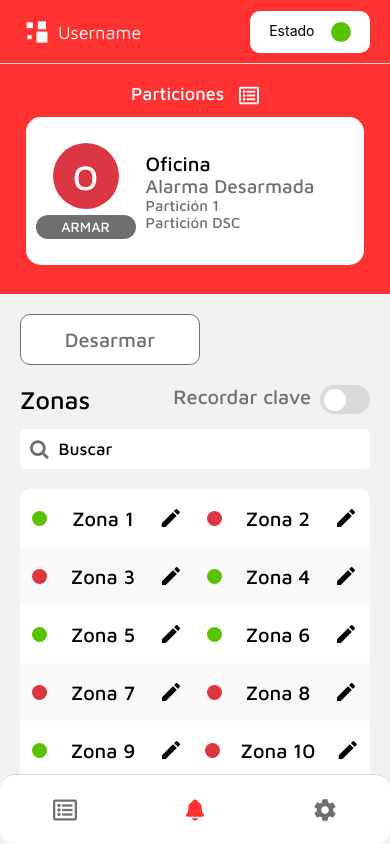
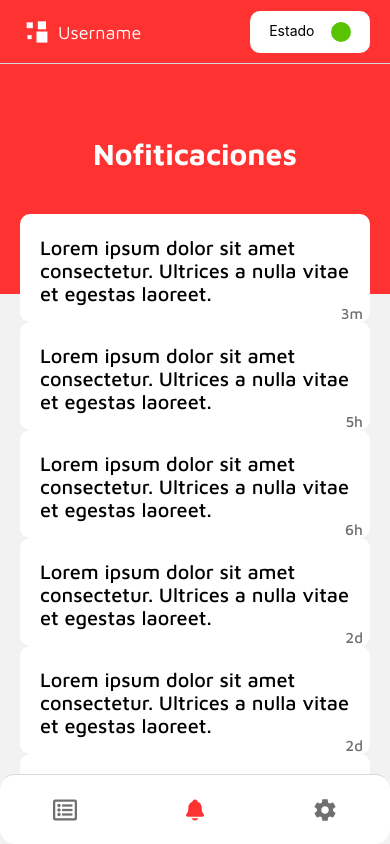
Before and after one commit to ezequielccjl/nano-maqueta, a React Native app: screen /Notificaciones in a window 390 px wide. Built offline with nearby package versions, Linux system fonts and the light colour scheme.

Commit message:
Pantalla Notificaciones

```diff
--- a/Navigation.js
+++ b/Navigation.js
@@ -7,11 +7,9 @@ import { FontAwesome5 } from "@expo/vector-icons";
 import { Ionicons } from "@expo/vector-icons";
 import HeaderMain from "./src/components/cuentas/HeaderCuentas";
 import Estado from "./src/components/estado/Estado";
-import CuentaItem from "./src/components/cuentas/CuentaItem";
 import Particiones from "./src/components/cuentas/particiones";
-import Actividad from "./src/components/actividad/actividad";
 import Ajustes from "./src/components/Ajustes";
-import Cuentas from "./src/components/cuentas/Cuentas";
+import Notificaciones from "./src/components/Notificaciones";
 
 const Tab = createBottomTabNavigator();
 
@@ -43,7 +41,7 @@ const FooterNavigator = () => {
       />
       <Tab.Screen
         name="Notificaciones"
-        component={CuentaItem}
+        component={Notificaciones}
         options={{
           tabBarIcon: ({ color, size }) => (
             <Ionicons name="notifications" size={24} color={color} />
--- a/src/components/Input.tsx
+++ /dev/null
@@ -1,48 +0,0 @@
-import { View, Text, StyleSheet, TextInput } from 'react-native'
-import React from 'react'
-import { FontAwesome } from '@expo/vector-icons';
-import { useFonts } from 'expo-font';
-
-const Input = ({ onFocus = () => { }, ...props }) => {
-
-    const [loaded] = useFonts({
-        MavenProBold: require("../../assets/fonts/MavenPro-Bold.ttf"),
-        MavenProRegular: require("../../assets/fonts/MavenPro-Regular.ttf"),
-        MavenProMedium: require("../../assets/fonts/MavenPro-Medium.ttf"),
-        MavenProSemiBold: require("../../assets/fonts/MavenPro-SemiBold.ttf"),
-    });
-
-    return (
-        <View style={styles.container}>
-            <FontAwesome name="search" size={20} color="#6F6F6F" />
-            <TextInput
-                autoCorrect={false}
-                onFocus={() => {
-                    onFocus()
-                }}
-                {...props}
-                style={styles.input}
-            />
-
-        </View>
-    )
-}
-
-const styles = StyleSheet.create({
-    container: {
-        backgroundColor: '#FFFFFF',
-        height: 40,
-        flexDirection: 'row',
-        alignItems: 'center',
-        borderRadius: 5,
-        paddingLeft: 10
-    },
-    input: {
-        flex: 1,
-        fontSize: 17,
-        marginLeft: 10,
-        fontFamily: 'MavenProMedium'
-    }
-})
-
-export default Input
--- a/src/components/Notificaciones.tsx
+++ b/src/components/Notificaciones.tsx
@@ -1,8 +1,11 @@
-import { View, Text, StyleSheet } from "react-native";
+import { View, Text, StyleSheet, FlatList } from "react-native";
 import React from "react";
 import { useFonts } from "expo-font";
+import { useHeaderHeight } from "@react-navigation/elements";
+import { INotificaciones, apiNotificaiones } from "../data/data";
 
 const Notificaciones = () => {
+  const headerHeight = useHeaderHeight();
   const [loaded] = useFonts({
     MavenProBold: require("../../assets/fonts/MavenPro-Bold.ttf"),
     MavenProRegular: require("../../assets/fonts/MavenPro-Regular.ttf"),
@@ -14,27 +17,84 @@ const Notificaciones = () => {
     return null;
   }
 
+  const NotificationItem = ({ item }: { item: INotificaciones }) => {
+    return (
+      <View style={styles.notiItem}>
+        <Text style={styles.asunto}>{item.asunto}</Text>
+        <Text style={styles.fecha}>{item.fecha}</Text>
+      </View>
+    );
+  };
+
   return (
     <View style={styles.container}>
       <View style={styles.header}>
-        <Text
-          style={{ fontSize: 30, fontFamily: "MavenProBold", color: "white" }}
-        >
-          Notificaciones
-        </Text>
+        <View style={styles.header}>
+          <Text
+            style={{
+              position: "absolute",
+              top: 230 / 2 - headerHeight / 1.5,
+              fontSize: 30,
+              fontFamily: "MavenProBold",
+              color: "white",
+            }}
+          >
+            Nofiticaciones
+          </Text>
+        </View>
       </View>
+      <View style={{ paddingHorizontal: 20, marginTop: 150 }}>
+        <FlatList
+          data={apiNotificaiones}
+          ItemSeparatorComponent={() => <Text></Text>}
+          renderItem={({ item }) => <NotificationItem item={item} />}
+        />
+      </View>
+      <Text style={styles.empty}>
+        No se encontraron notificaciones disponibles.
+      </Text>
     </View>
   );
 };
 
 const styles = StyleSheet.create({
   header: {
+    position: "absolute",
+    top: 0,
+    width: "100%",
     backgroundColor: "#FF3232",
     justifyContent: "center",
     alignItems: "center",
-    height: 150,
+    height: 230,
   },
-  container: {},
+  container: {
+    flex: 1,
+  },
+  empty: {
+    fontFamily: "MavenProMedium",
+    fontSize: 20,
+    color: "#6F6F6F",
+    textAlign: "center",
+    marginTop: 260,
+  },
+  notiItem: {
+    backgroundColor: "#FFFFFF",
+    paddingTop: 22,
+    paddingLeft: 20,
+    borderRadius: 10,
+  },
+  asunto: {
+    fontFamily: "MavenProMedium",
+    fontSize: 20,
+    paddingRight: 13,
+  },
+  fecha: {
+    fontFamily: "MavenProMedium",
+    fontSize: 15,
+    color: "#6F6F6F",
+    textAlign: "right",
+    paddingRight: 7,
+  },
 });
 
 export default Notificaciones;
--- a/src/components/actividad/actividad.tsx
+++ b/src/components/actividad/actividad.tsx
@@ -23,6 +23,10 @@ const Actividad = () => {
     setCuenta(unaCuenta);
     setActividad(apiActividad);
   }, []);
+
+  if (!loaded) {
+    return null;
+  }
 
   const agruparPorFechas = (
     lista: IActividad[]
--- a/src/components/cuentas/CuentaItem.tsx
+++ b/src/components/cuentas/CuentaItem.tsx
@@ -15,7 +15,7 @@ import { ICuenta, apiCuentas } from "../../data/data";
 import CuentaTile from "./cuenta-tile";
 import { MaterialIcons } from "@expo/vector-icons";
 import { FontAwesome5 } from "@expo/vector-icons";
-import Input from "../Input";
+import Input from "../util/Input";
 import ItemGrid from "../item-grid";
 import Switch from "../util/switch";
 
--- a/src/components/cuentas/lista-particiones.tsx
+++ b/src/components/cuentas/lista-particiones.tsx
@@ -1,6 +1,6 @@
 import { View, Text, FlatList, StyleSheet } from "react-native";
 import React, { useEffect, useState } from "react";
-import Input from "../Input";
+import Input from "../util/Input";
 import { useFonts } from "expo-font";
 import { apiCuentas } from "../../data/data";
 import ItemGrid from "../item-grid";
--- /dev/null
+++ b/src/components/util/Input.tsx
@@ -0,0 +1,43 @@
+import { View, Text, StyleSheet, TextInput } from "react-native";
+import React from "react";
+import { FontAwesome } from "@expo/vector-icons";
+import { useFonts } from "expo-font";
+
+const Input = ({ onFocus = () => {}, ...props }) => {
+  const [loaded] = useFonts({
+    MavenProMedium: require("../../../assets/fonts/MavenPro-Medium.ttf"),
+  });
+
+  return (
+    <View style={styles.container}>
+      <FontAwesome name="search" size={20} color="#6F6F6F" />
+      <TextInput
+        autoCorrect={false}
+        onFocus={() => {
+          onFocus();
+        }}
+        {...props}
+        style={styles.input}
+      />
+    </View>
+  );
+};
+
+const styles = StyleSheet.create({
+  container: {
+    backgroundColor: "#FFFFFF",
+    height: 40,
+    flexDirection: "row",
+    alignItems: "center",
+    borderRadius: 5,
+    paddingLeft: 10,
+  },
+  input: {
+    flex: 1,
+    fontSize: 17,
+    marginLeft: 10,
+    fontFamily: "MavenProMedium",
+  },
+});
+
+export default Input;
--- a/src/data/data.ts
+++ b/src/data/data.ts
@@ -14,6 +14,12 @@ export interface IActividad {
   fecha: string;
   asunto: string;
   hora:string;
+}
+
+export interface INotificaciones {
+  id?:number;
+  fecha: string;
+  asunto: string;
 }
 
 export const apiCuentas: ICuenta[] = [
@@ -191,3 +197,30 @@ export const apiActividad: IActividad[] = [
     hora: '00:01'
   }
 ]
+
+export const apiNotificaiones: INotificaciones[] = [
+  {
+    fecha:'3m',
+    asunto:'Lorem ipsum dolor sit amet consectetur. Ultrices a nulla vitae et egestas laoreet.'
+  },
+  {
+    fecha:'5h',
+    asunto:'Lorem ipsum dolor sit amet consectetur. Ultrices a nulla vitae et egestas laoreet.'
+  },
+  {
+    fecha:'6h',
+    asunto:'Lorem ipsum dolor sit amet consectetur. Ultrices a nulla vitae et egestas laoreet.'
+  },
+  {
+    fecha:'2d',
+    asunto:'Lorem ipsum dolor sit amet consectetur. Ultrices a nulla vitae et egestas laoreet.'
+  },
+  {
+    fecha:'2d',
+    asunto:'Lorem ipsum dolor sit amet consectetur. Ultrices a nulla vitae et egestas laoreet.'
+  },
+  {
+    fecha:'3d',
+    asunto:'Lorem ipsum dolor sit amet consectetur. Ultrices a nulla vitae et egestas laoreet.'
+  },
+]
```
